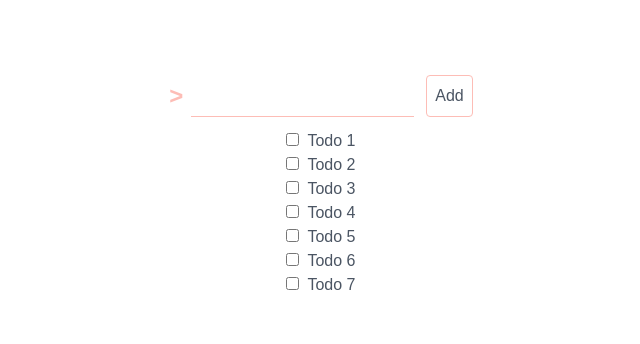
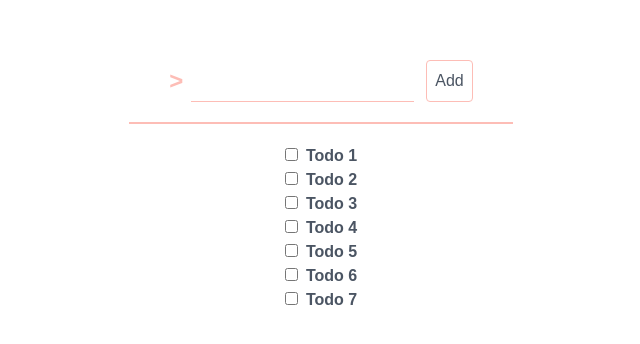
Before and after one commit to cristobalgvera/todo-app, a React (Create React App) app in the folder client/: page / in a window 1280 px wide. Shown: the part 214-558 px from the top of the page, without its empty margins (319-959 px from the left). Built offline with nearby package versions, Linux system fonts and the light colour scheme.

Commit message:
:sparkles: Added divider

```diff
--- a/client/src/App.tsx
+++ b/client/src/App.tsx
@@ -1,3 +1,4 @@
+import Divider from './components/atoms/ui/Divider';
 import TodoForm from './components/molecules/todos/TodoForm';
 import Todos from './components/molecules/todos/Todos';
 import Layout from './components/pages/Layout';
@@ -16,6 +17,7 @@ const todoItems: TodoItem[] = [
 const App = () => (
   <Layout>
     <TodoForm />
+    <Divider />
     <Todos todoItems={todoItems} />
   </Layout>
 );
--- a/client/src/components/atoms/Todo.tsx
+++ b/client/src/components/atoms/Todo.tsx
@@ -7,7 +7,7 @@ interface TodoProps {
 
 const Todo = ({ todo: { id, title, completed }, onChange }: TodoProps) => {
   return (
-    <label>
+    <label className="font-bold">
       <input
         type="checkbox"
         checked={completed}
--- /dev/null
+++ b/client/src/components/atoms/ui/Divider.tsx
@@ -0,0 +1,3 @@
+const Divider = () => <div className="h-0.5 w-96 my-2 bg-primary-300"></div>;
+
+export default Divider;
```
Also changed, not shown: client/public/index.html (+0 -10 lines).
